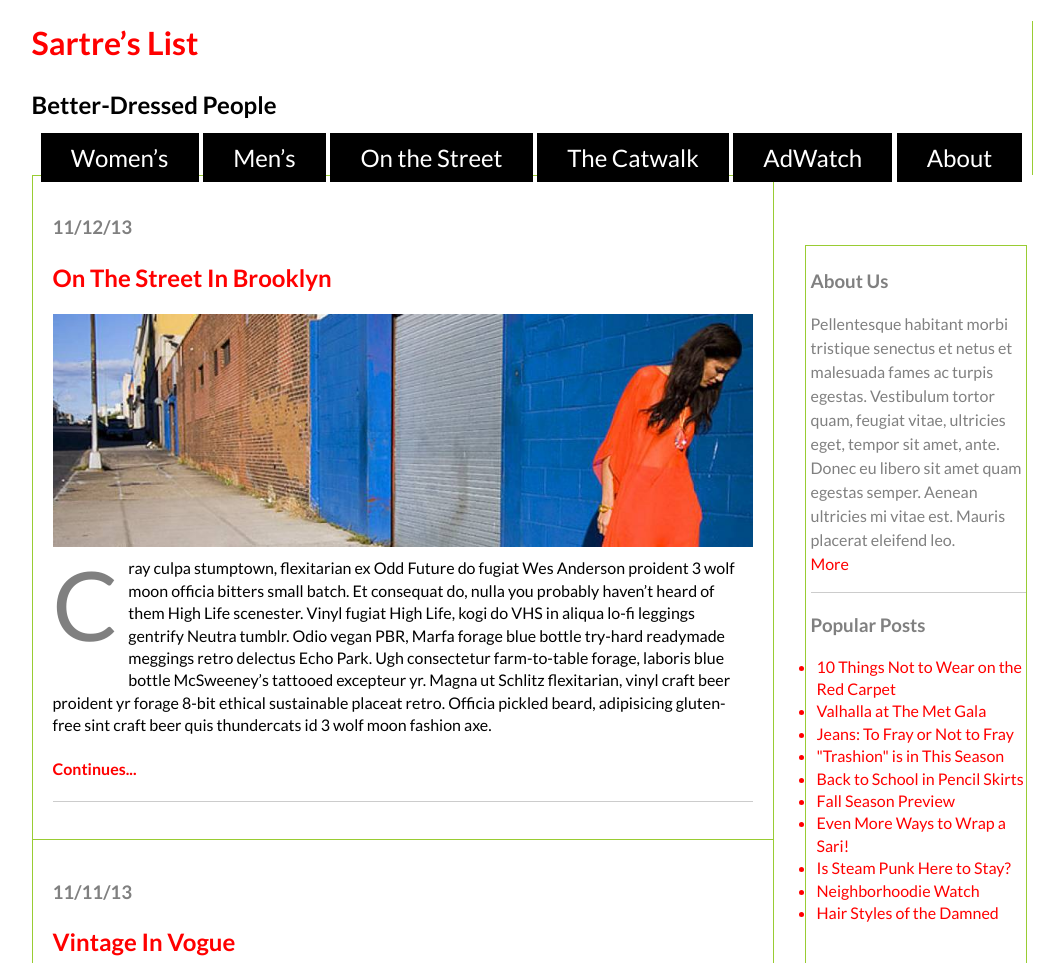
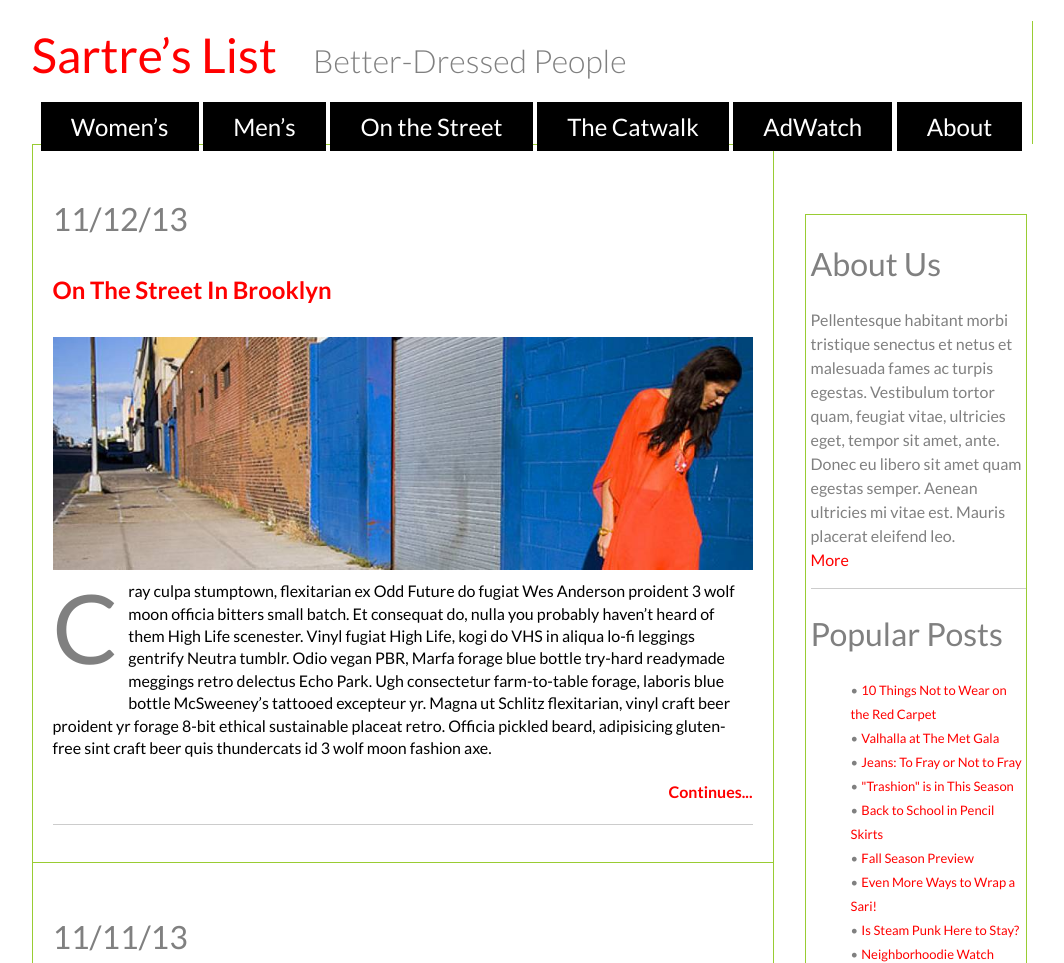
Before and after one commit to beziersolutions/GA_week2, a plain HTML site: page index.html in a window 1280 px wide. Shown: the top 963 px of the page, without its empty margins (108-1172 px from the left). Drawn offline with nearby package versions, Linux system fonts and the light colour scheme; a script that the page names is missing.

Commit message:
Further updates
Updated header section and unordered list.

```diff
--- a/css/style.css
+++ b/css/style.css
@@ -4,7 +4,9 @@ body {
     width: 1000px;
 
     margin: 0 auto;
+
     border-right: 1px solid #99CC33;
+
     padding: 0px;
 
     background: white;
@@ -23,6 +25,8 @@ article {
 
 }
 
+
+
 hr {
 
     color: gray;
@@ -30,26 +34,50 @@ hr {
 }
 
 a {
+
     color: red;
+
     text-decoration: none;
+
 }
 
-h1 {
+a .header-red {
 
-    font-style: 'light';
-    font-size: '100pt';
-    /*default font order*/
+    font-weight: 400;
+
+    font-size: 150%;
 
     text-align: left;
+
+    color: red;
+
+    margin-bottom: 5px;
+
+    padding-right: 30px;
+
 }
 
-h2 {
+a .header-black {
 
-    font-family: 'Lato', sans-serif;
+    font-size: 100%;
+
+    font-weight: 300;
+
+    text-align: left;
+
+    color: gray;
+
+    margin-bottom: 5px;
+
+}
+
+article > h2 {
 
     text-transform: capitalize;
 
     text-align: left;
+
+    color: black;
 
 }
 
@@ -57,8 +85,8 @@ h3 {
 
     text-transform: capitalize;
 
-
-font-style: 'bold';
+    font-weight: 400;
+    font-size: 200%;
     color: gray;
 
     text-align: left;
@@ -71,48 +99,78 @@ img {
 
     width: 700px;
 
+    margin-top: 10px;
+
     margin-bottom: 10px;
 
 }
 
 .main-content {
+
     border-top: 1px solid #99CC33;
+
     border-left: 1px solid #99CC33;
+
     border-right: 1px solid #99CC33;
+
     float: left;
+
     width: 700px;
 
 }
 
 .sidebar {
+
     border-top: 1px solid #99CC33;
+
     border-left: 1px solid #99CC33;
+
     border-right: 1px solid #99CC33;
+
     height: 1000px;
+
     width: 215px;
+
     float: right;
+
     margin-top: 70px;
+
     margin-right: 5px;
+
     padding: 5px 0 0 5px;
+
     color: gray;
+
     line-height: 1.5em;
+
 }
 
-.links{
-    color:red;
+article h4 {
+
+    color: red;
+
     text-align: right;
+
     font-style: bold;
 
 }
 
-.advertisement{
+.advertisement {
+
     margin-top: 100px;
+
     border-top: 1px solid #99CC33;
+
     border-left: 1px solid #99CC33;
+
     border-right: 1px solid #99CC33;
+
     border-bottom: 1px solid #99CC33;
+
     width: 50px;
+
     height: 50px;
+
 }
 
 p > strong {
@@ -150,19 +208,39 @@ p:first-letter {
 
 }
 
-ul {
+.sidebar ul {
 
-    font-family: 'Lato';
+    font-size: small;
+
     text-align: left;
-    line-height: 1.4;
-    padding-left: 5px;
 
 }
 
-li {
+.sidebar li {
+
+    list-style: none;
+
     color: red;
-    padding-left: 1px;
-    padding-right: 1px;
+
+    padding-left: -4px;
+
+    margin-right: 2px;
+
+}
+
+.sidebar li:before {
+
+    color: gray;
+
+    /* /2022 is the numerical unicode for &bull; */
+
+    content: "\2022";
+
+    font-size: 1em;
+
+    padding-left: -4px;
+
+    padding-right: .25em;
 
 }
 
--- a/index.html
+++ b/index.html
@@ -26,12 +26,12 @@
 
 <body>
     <header>
-        <h1>
-            <a href="index.html">Sartre’s List</a>
-        </h1>
-        <h2>Better-Dressed People</h2>
-
-
+<h1>
+        <a href="index.html">
+            <span class="header-red">Sartre’s List</span>
+            <span class="header-black">Better-Dressed People</span>
+        </a>
+</h1>
         <nav>
             <a href="#">Women’s</a>
             <a href="#">Men’s</a>
@@ -78,7 +78,7 @@
         <img src="./images/fashion_photo.JPEG">
         <p>Cray culpa stumptown, flexitarian ex Odd Future do fugiat Wes Anderson proident 3 wolf moon officia bitters small batch. Et consequat do, nulla you probably haven’t heard of them High Life scenester. Vinyl fugiat High Life, kogi do VHS in aliqua lo-fi leggings gentrify Neutra tumblr. Odio vegan PBR, Marfa forage blue bottle try-hard readymade meggings retro delectus Echo Park. Ugh consectetur farm-to-table forage, laboris blue bottle McSweeney’s tattooed excepteur yr. Magna ut Schlitz flexitarian, vinyl craft beer proident yr forage 8-bit ethical sustainable placeat retro. Officia pickled beard, adipisicing gluten-free sint craft beer quis thundercats id 3 wolf moon fashion axe.</p>
         <h4>
-            <a class="links" href="#">Continues...</a>
+            <a href="#">Continues...</a>
         </h4>
         <hr>
     </article>
@@ -94,11 +94,14 @@
 
         <p>Selfies sunt Tumblr, delectus small batch DIY umami sint. Polaroid chambray selfies McSweeney's Cosby sweater, Pitchfork tattooed assumenda Wes Anderson Blue Bottle twee Carles ennui. Nisi locavore fugiat sapiente salvia aliqua. Shoreditch kogi exercitation fashion axe. Wolf semiotics Pinterest, laboris quis master cleanse tousled small batch street art bespoke fingerstache dreamcatcher ethical labore. Dreamcatcher iPhone typewriter, tote bag four loko fanny pack master cleanse organic PBR reprehenderit actually. Craft beer drinking vinegar wayfarers, pork belly narwhal pariatur polaroid cupidatat in 8-bit distillery anim literally.</p>
         <h4>
-            <a class="links" href="#">Continues...</a>
+            <a href="#">Continues...</a>
         </h4>
         <hr>
 
+        <footer>
 
+
+        </footer>
 
 
         <script src="//ajax.googleapis.com/ajax/libs/jquery/1.10.2/jquery.min.js"></script>
```
Also changed, not shown: readme.txt.
